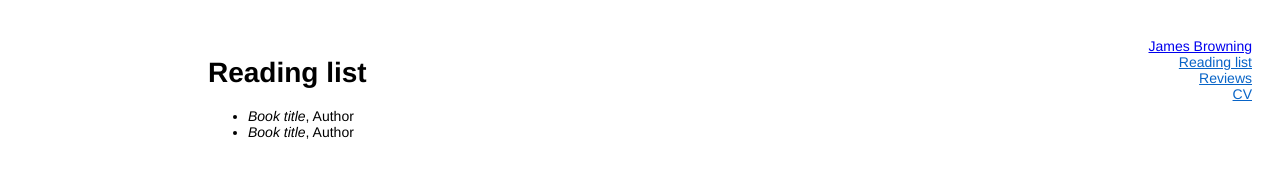
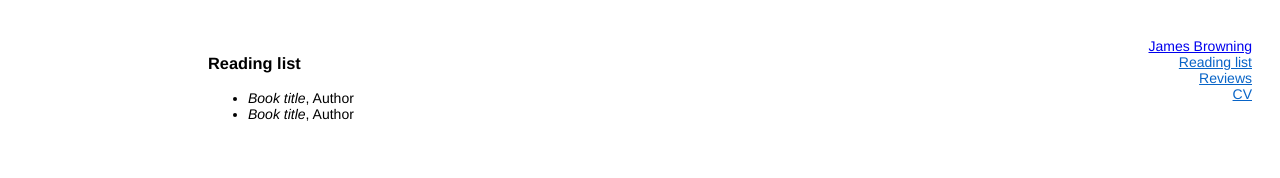
Before and after one commit to jamesbrowningedits-dev/jamesbrowningedits.com, a plain HTML site: page readinglist.html in a window 1280 px wide. Drawn offline with Linux system fonts and the light colour scheme.

Commit message:
Update readinglist.html

```diff
--- a/readinglist.html
+++ b/readinglist.html
@@ -18,7 +18,7 @@
   </div>
 
   <div id="content">
-    <h1>Reading list</h1>
+    <h3>Reading list</h3>
 
     <ul>
       <li><em>Book title</em>, Author</li>
```
